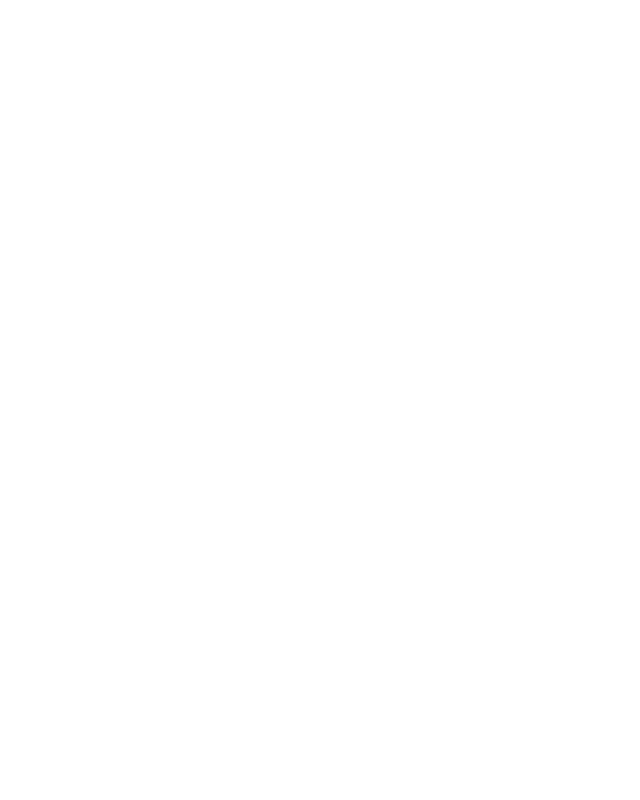
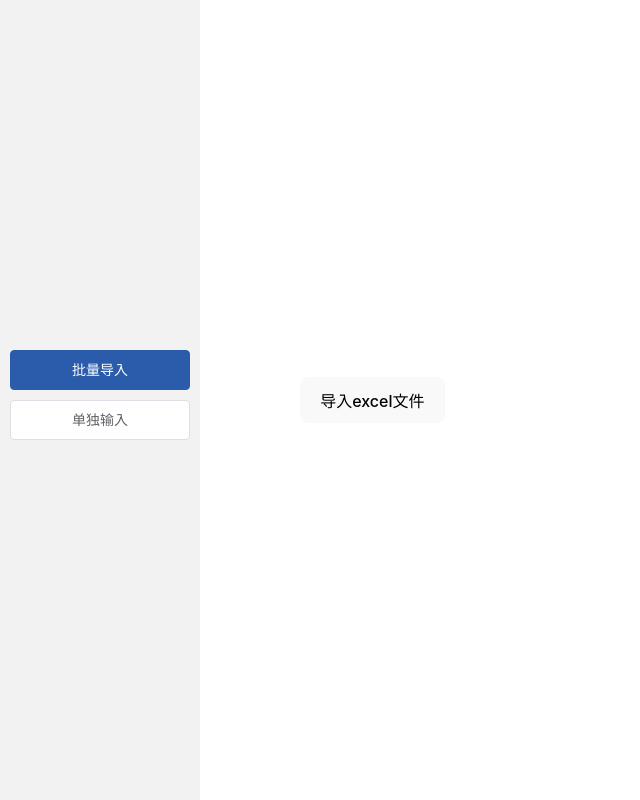
Before and after one commit to zhouhaoyiu/sftz, a Vue app: page /excel-input in a window 1280 px wide. Before the commit this address had no page. Shown: the whole page, without its empty margins (0-640 px from the left). Built offline with nearby package versions, Linux system fonts and the light colour scheme.

Commit message:
add input excel

```diff
--- a/components.d.ts
+++ b/components.d.ts
@@ -16,6 +16,7 @@
     ElInputNumber: typeof import('element-plus/es')['ElInputNumber']
     ElOption: typeof import('element-plus/es')['ElOption']
     ElSelect: typeof import('element-plus/es')['ElSelect']
+    LeftBar: typeof import('./src/components/leftBar.vue')['default']
     RouterLink: typeof import('vue-router')['RouterLink']
     RouterView: typeof import('vue-router')['RouterView']
   }
--- a/src/App.vue
+++ b/src/App.vue
@@ -1,6 +1,7 @@
 <script setup lang="ts"></script>
 
 <template>
+  <left-bar />
   <router-view />
 </template>
 
--- /dev/null
+++ b/src/components/leftBar.vue
@@ -0,0 +1,63 @@
+<template>
+  <div class="leftBar">
+    <el-button
+      :type="hilight('excel-input') ? 'primary' : ''"
+      @click="$router.push('/excel-input')"
+    >
+      批量导入
+    </el-button>
+    <el-button
+      :type="hilight('calc-waterprice') ? 'primary' : ''"
+      @click="$router.push('/calc-waterprice')"
+    >
+      单独输入
+    </el-button>
+  </div>
+</template>
+
+<script lang="ts" setup>
+/**
+ *
+ * {
+      path: "/calc-waterprice",
+      name: "CalcWaterprice",
+    },
+    {
+      path: "/print-page",
+      name: "print-page",
+    },
+    {
+      path: "/excel-input",
+      name: "excel-input",
+    },
+ */
+import { useRouter, useRoute } from "vue-router";
+const $router = useRouter();
+const $route = useRoute();
+const hilight = (path: string): boolean => {
+  console.log(path, $route.path === "/" + path);
+  return $route.path === "/" + path;
+};
+</script>
+
+<style scoped lang="scss">
+.leftBar {
+  width: 200px;
+  height: 100%;
+  margin-right: 100px;
+  background-color: #f2f2f2;
+  padding: 10px;
+  display: flex;
+  flex-direction: column;
+  justify-content: center;
+  align-items: center;
+  box-sizing: border-box;
+
+  .el-button {
+    width: 100%;
+    height: 40px;
+    margin-bottom: 10px;
+    margin-left: 0;
+  }
+}
+</style>
--- a/src/router/index.ts
+++ b/src/router/index.ts
@@ -17,6 +17,11 @@
       name: "print-page",
       component: () => import("../views/printPage.vue"),
     },
+    {
+      path: "/excel-input",
+      name: "excel-input",
+      component: () => import("../views/excelInput.vue"),
+    },
   ],
 });
 
--- a/src/style.css
+++ b/src/style.css
@@ -66,7 +66,7 @@
   height: 100%;
   display: flex;
   flex-direction: row;
-  justify-content: center;
+  /* justify-content: center; */
   align-items: center;
 }
 
--- /dev/null
+++ b/src/views/excelInput.vue
@@ -0,0 +1,32 @@
+<template>
+  <div>
+    <!-- 导入excel文件 -->
+    <button class="" @click="($event) => importExcel($event)">
+      导入excel文件
+    </button>
+  </div>
+</template>
+
+<script lang="ts" setup>
+import { ref } from "vue";
+import XLSX from "xlsx";
+let excelInfo = ref<any>(null);
+const importExcel = (e: any) => {
+  const file = e.target.files[0];
+  const reader = new FileReader();
+  reader.onload = (e: any) => {
+    const data = e.target.result;
+    const workbook = XLSX.read(data, {
+      type: "binary",
+    });
+    const sheetNames = workbook.SheetNames;
+    const worksheet = workbook.Sheets[sheetNames[0]];
+    const json = XLSX.utils.sheet_to_json(worksheet);
+    excelInfo.value = json;
+    console.log(json);
+  };
+  reader.readAsBinaryString(file);
+};
+</script>
+
+<style scoped lang="scss"></style>
--- a/src/views/printPage.vue
+++ b/src/views/printPage.vue
@@ -48,7 +48,7 @@
 <script lang="ts" setup>
 import { onMounted } from "vue";
 import { useRouter, useRoute } from "vue-router";
-import { waterTypeEnum } from "./share";
+// import { waterTypeEnum } from "./share";
 import sftzd from "../assets/sftzd.jpg";
 import html2canvas from "html2canvas";
 
@@ -56,11 +56,11 @@
 const $route = useRoute();
 console.log("printPage", $route.query);
 console.log(JSON.parse($route.query.waterPriceList as string));
-let waterPriceList = JSON.parse($route.query.waterPriceList as string);
+// let waterPriceList = JSON.parse($route.query.waterPriceList as string);
 
-const waterType = (type: number): string => {
-  return waterTypeEnum[type].label as string;
-};
+// const waterType = (type: number): string => {
+//   return waterTypeEnum[type].label as string;
+// };
 const query = $route.query;
 const exportToImage = () => {
   // printContent
```
